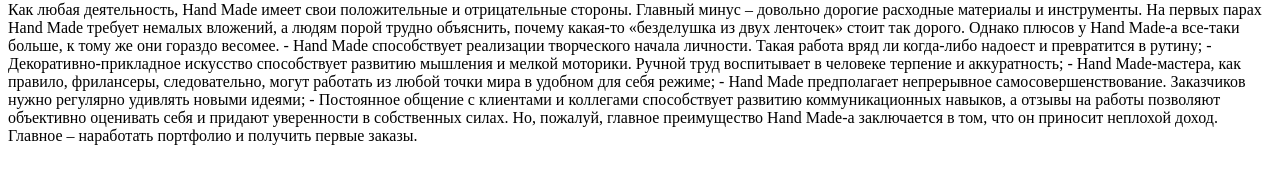
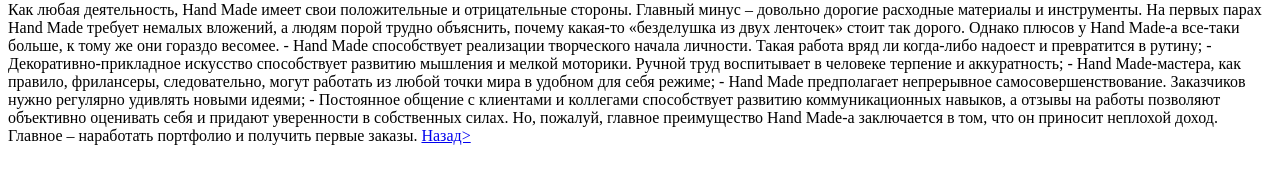
Before and after one commit to Alkotenok/plus-and-minus, a plain HTML site: page index.html in a window 1280 px wide. Shown: the part 341-524 px from the top of the page. Drawn offline with Linux system fonts and the light colour scheme.

Commit message:
Update index.html

```diff
--- a/index.html
+++ b/index.html
@@ -16,6 +16,8 @@
 - Hand Made предполагает непрерывное самосовершенствование. Заказчиков нужно регулярно удивлять новыми идеями;
 - Постоянное общение с клиентами и коллегами способствует развитию коммуникационных навыков, а отзывы на работы позволяют объективно оценивать себя и придают уверенности в собственных силах.
 Но, пожалуй, главное преимущество Hand Made-а заключается в том, что он приносит неплохой доход. Главное – наработать портфолио и получить первые заказы.
+
+<a href="https://alkotenok.github.io/fsdsfdsvdsf/" title="Переход назад">Назад>
 </p>
 </body>
 </html>
```
